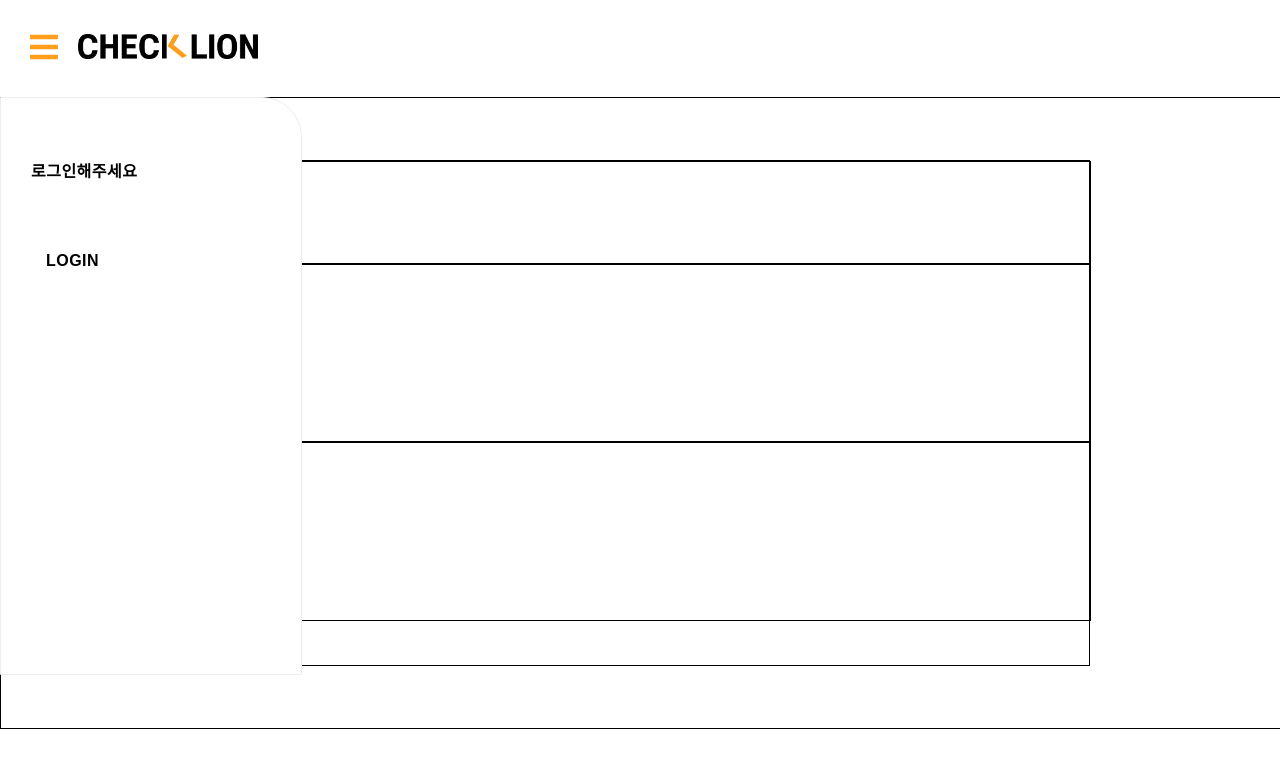
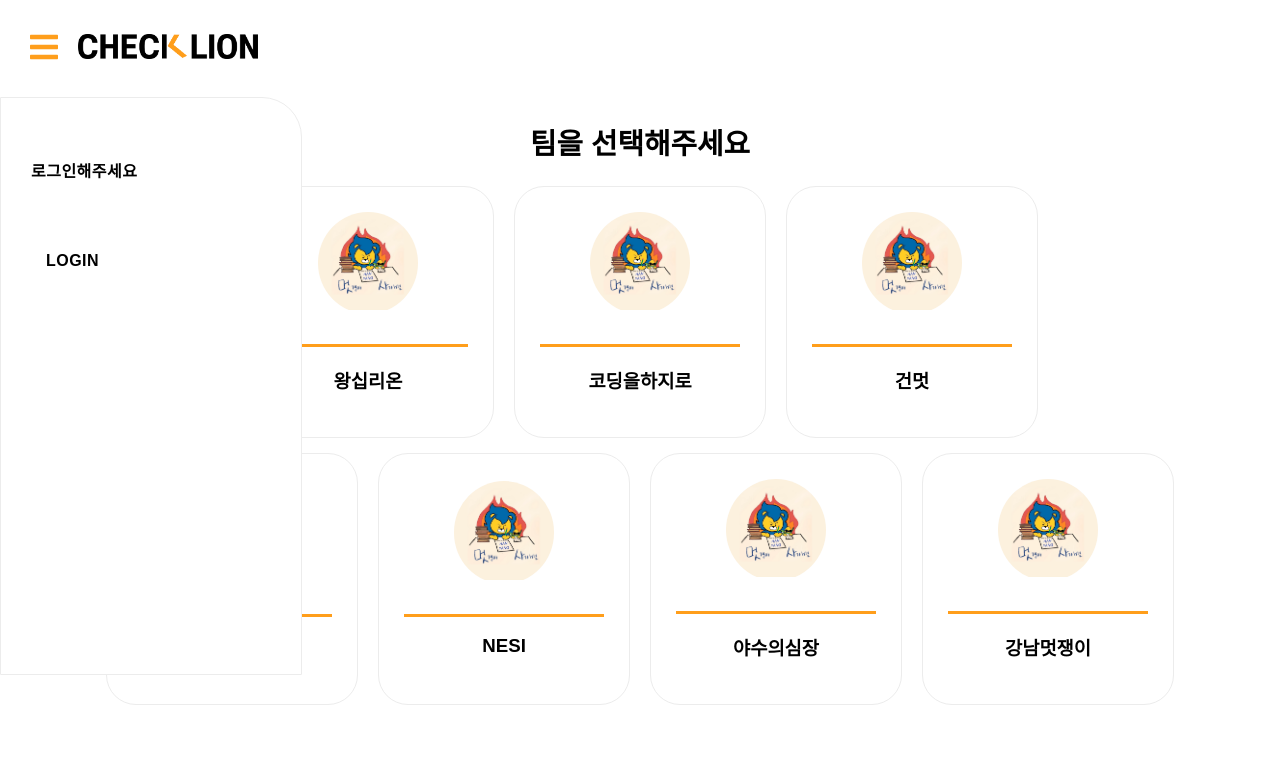
Before and after one commit to hyu-likellion-project/CheckLionFront, a React (Create React App) app in the folder checklion/: page /#/teamselect in a window 1280 px wide. Shown: the top 768 px of the page. Built offline with nearby package versions, Linux system fonts and the light colour scheme; a web font is replaced by a local one.

Commit message:
[feat#11] 팀선택페이지

```diff
--- a/checklion/src/components/Sidebar.js
+++ b/checklion/src/components/Sidebar.js
@@ -4,6 +4,7 @@ import styled from 'styled-components';
 import { FontAwesomeIcon } from "@fortawesome/react-fontawesome";
 import { faBars, faSignOutAlt } from "@fortawesome/free-solid-svg-icons";
 import logoimg from '../styles/images/logo.png';
+import Background from "./Background";
 
 
 
@@ -28,6 +29,12 @@ widht : 100%;
 height : 90%;
 `;
 
+const BackgroundContainer = styled.div`
+widht : 100%;
+height : 90%;
+z-index : -1;
+postion : absolute;
+`;
 
 
 const Content = styled.div`
--- /dev/null
+++ b/checklion/src/components/Team.js
@@ -0,0 +1,47 @@
+import React from "react";
+import styled from 'styled-components';
+import profileimg from '../styles/images/profile.jpg';
+
+
+const TeamContent = styled.div`
+   border:0.5px solid #ececec;
+   width : 250px;
+   height : 250px;
+   margin : 10px;
+   border-radius : 30px;
+   display : flex;
+   flex-direction : column;
+   justify-content: center;
+   align-items: center;
+`;
+
+const ProfileImg = styled.div`
+border-radius: 70%;
+overflow: hidden;
+`;
+
+const NameContent = styled.div`
+border-top : 3px solid #FF9E1B;
+width : 200px;
+display : flex;
+justify-content: center;
+align-items: center;
+margin-top : 30px;
+`;
+
+const Team = ({ name,totalscore }) => {
+  return (
+    <div>
+      <TeamContent>
+        <ProfileImg>
+        <img src={profileimg} width='100'/>
+        </ProfileImg>
+        <NameContent>
+        <h3>{name}</h3>
+        </NameContent>
+      </TeamContent>
+    </div>
+  );
+};
+
+export default Team;
--- a/checklion/src/routes/Teamselect.js
+++ b/checklion/src/routes/Teamselect.js
@@ -1,12 +1,13 @@
 import React from "react";
 import Sidebar from '../components/Sidebar'
+import Team from '../components/Team'
+import Background from '../components/Background'
 import styled from 'styled-components';
 import { FontAwesomeIcon } from "@fortawesome/react-fontawesome";
 import { faBars, faSignOutAlt } from "@fortawesome/free-solid-svg-icons";
 
 
 const InnerContainer = styled.div`
-   border   : 1px solid black;
    width    : 100%;
    height   : 100%;
    display  : flex;
@@ -15,27 +16,30 @@ const InnerContainer = styled.div`
 `;
 
 const CenterContainer = styled.div`
-   border   : 1px solid black;
    width    : 70%;
-   height   : 80%;
+   height   : 100%;
 
 `;
 
-const WeekContainer = styled.div`
-   border   : 1px solid black;
+const TitleContainer = styled.div`
    width    : 100%;
-   height   : 20%;
    display  : flex;
    justify-content: center;
    align-items: center;
+   font-weight : bold;
+   font-size : 1.2rem;
 `;
 
 const TeamContainer = styled.div`
-   border   : 1px solid black;
    width    : 100%;
-   height   : 35%;
+   height   : 40%;
    display  : flex;
+   justify-content: center;
+   align-items: center;
+   margin-bottom : 15px;
 `;
+
+
 
 
 
@@ -49,12 +53,20 @@ function Teamselect() {
       <Sidebar login={false} width={300} height={"100vh"}>
         <InnerContainer>
           <CenterContainer>
-          <WeekContainer>
-          </WeekContainer>
+          <TitleContainer>
+             <h2>팀을 선택해주세요</h2>
+          </TitleContainer>
           <TeamContainer>
-            </TeamContainer>
-            <TeamContainer>
-            </TeamContainer>
+            <Team name="왕십리온" />
+            <Team name="코딩을하지로" />
+            <Team name="건멋" />
+          </TeamContainer>
+          <TeamContainer>
+            <Team name="Y1K3" />
+            <Team name="NESI" />
+            <Team name="야수의심장" />
+            <Team name="강남멋쟁이" />
+          </TeamContainer>
           </CenterContainer>
         </InnerContainer>
       </Sidebar>
```
Also changed, not shown: checklion/src/styles/images/profile.jpg (added).
